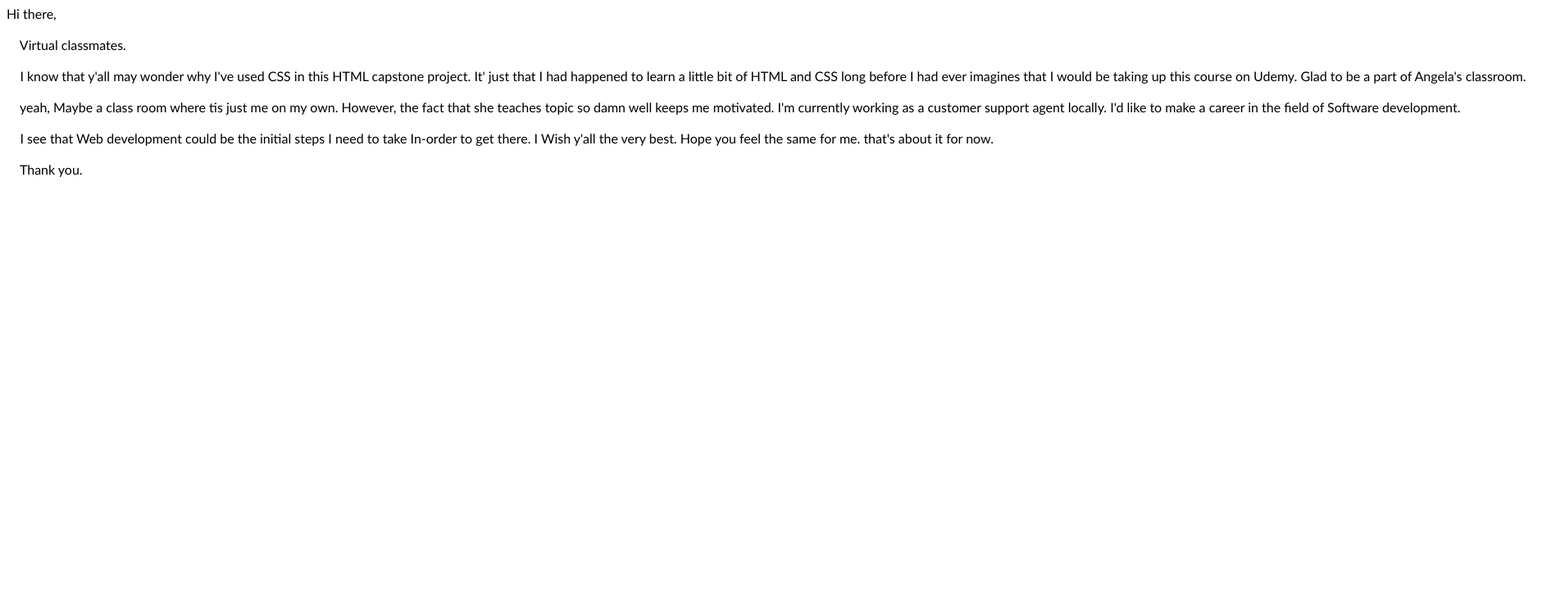
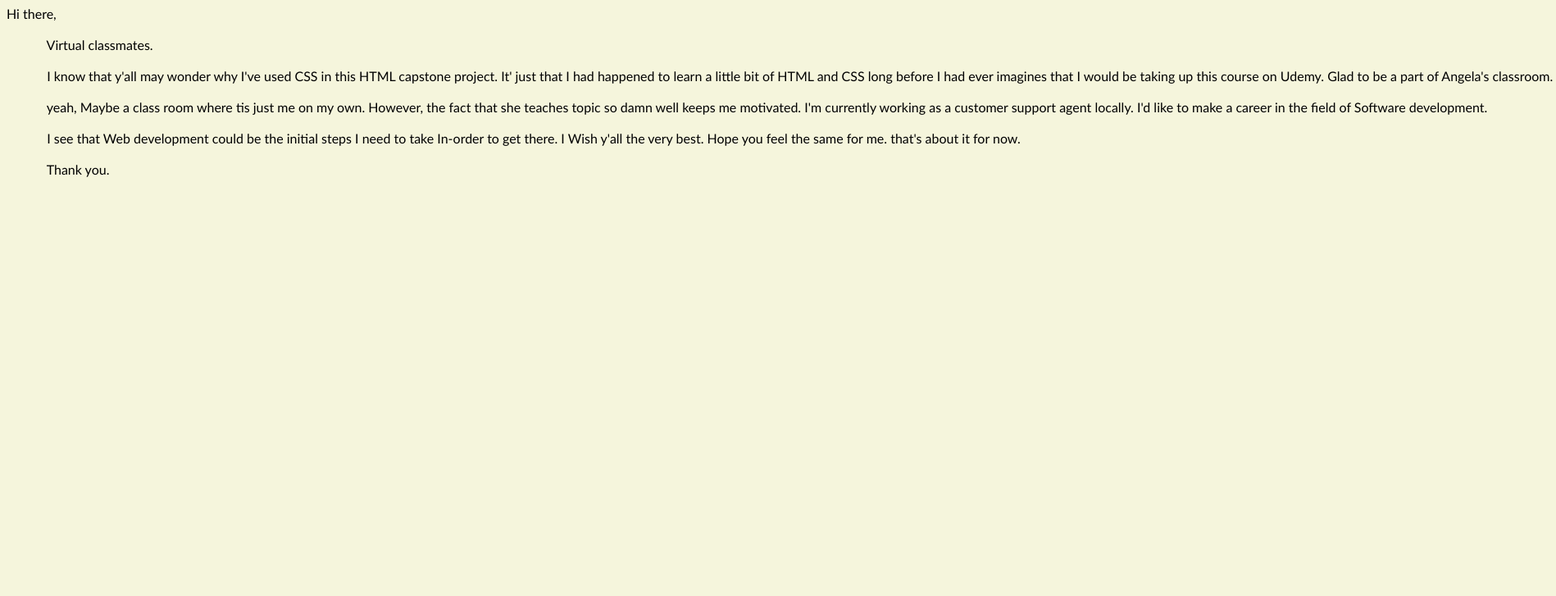
Before and after one commit to jonathand0706/Captstone-HTML-Udemy-, a plain HTML site: page public/About.html in a window 1280 px wide. Shown: the part 73-800 px from the top of the page at 82% size, 1898 px wide, since content can reach past the window. Drawn offline with Linux system fonts and the light colour scheme.

Commit message:
Update About.html

```diff
--- a/public/About.html
+++ b/public/About.html
@@ -5,7 +5,7 @@
         <meta name="viewport" content="width=device-width, initial-scale=1.0">
         <title>About</title>
     </head>
-<body>
+    <body style="background-color: beige;">
 
         <h1>About this page.</h1>
 
@@ -19,6 +19,7 @@
 
             I see that Web development could be the initial steps I need to take In-order to get there. I Wish y'all the very best. Hope you feel the same for me. that's about it for now.
 
-    Thank you.</p></pre>
+            Thank you.</p>
+        </pre>
     </body>
 </html>
```
Lines whose indentation alone changed are shown as unchanged.
